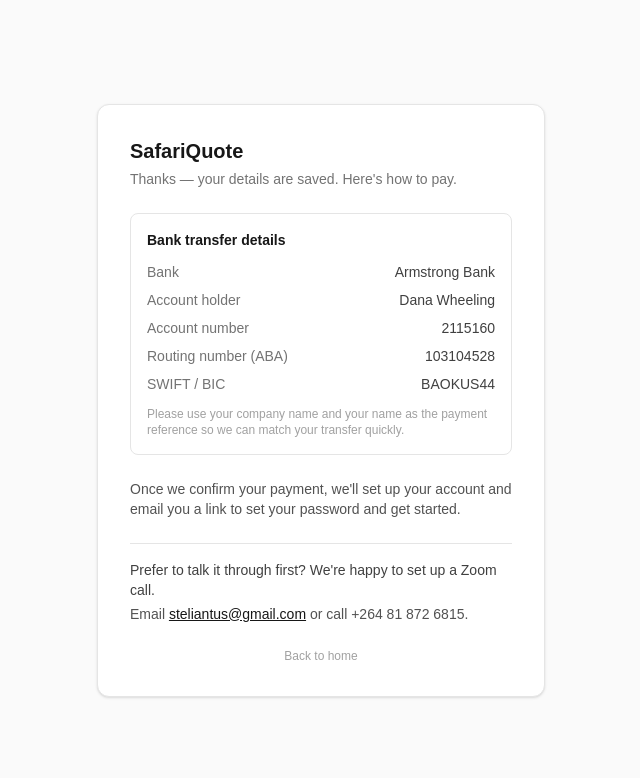
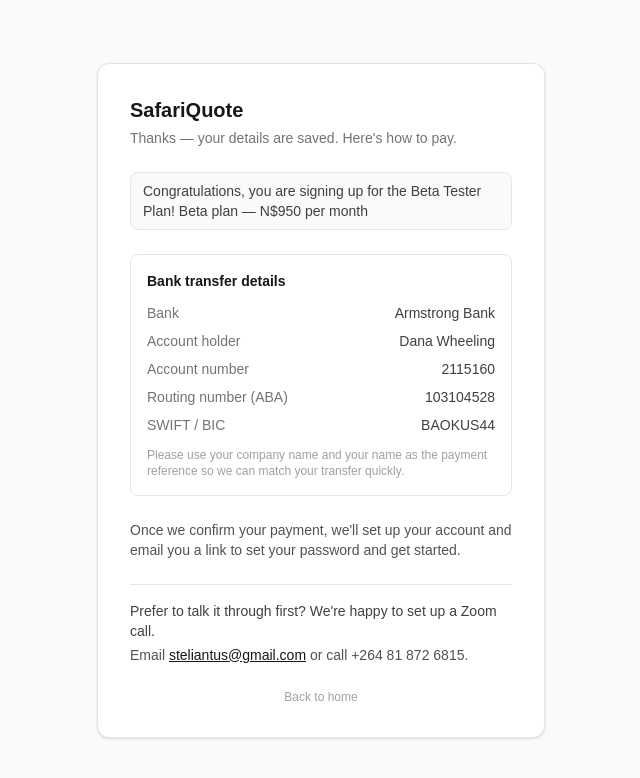
Before and after one commit to Steliantus/SafariQuote-web, a Next.js app in the folder SafariQuote web/: page /signup/payment-details in a window 1280 px wide. Shown: the top 778 px of the page, without its empty margins (319-959 px from the left). Built offline with nearby package versions, Linux system fonts and the light colour scheme.

Commit message:
Fix plan-link bug, force Beta before Sept 29, add congrats text

```diff
--- a/SafariQuote web/app/signup/payment-details/page.js
+++ b/SafariQuote web/app/signup/payment-details/page.js
@@ -1,5 +1,5 @@
 import Link from "next/link";
-import { getPlan } from "@/lib/plans";
+import { resolveSignupPlan } from "@/lib/plans";
 
 // Shown right after someone submits the /signup form. We're not routing
 // payment through PayPal/Wix Pricing Plans checkout right now (PayPal's
@@ -18,7 +18,7 @@ const CONTACT_PHONE = "+264 81 872 6815";
 
 export default async function PaymentDetailsPage({ searchParams }) {
   const params = await searchParams;
-  const plan = getPlan(params?.plan);
+  const plan = resolveSignupPlan(params?.plan);
 
   return (
     <div className="min-h-screen flex items-center justify-center bg-neutral-50 px-4 py-12">
@@ -30,6 +30,11 @@ export default async function PaymentDetailsPage({ searchParams }) {
 
         {plan && (
           <p className="text-sm bg-neutral-50 border border-neutral-200 rounded-lg px-3 py-2 mb-6 text-neutral-700">
+            {plan.key === "beta" && (
+              <>
+                <span className="font-medium">Congratulations, you are signing up for the Beta Tester Plan!</span>{" "}
+              </>
+            )}
             <span className="font-medium">{plan.label}</span> plan &mdash; {plan.price}{" "}
             {plan.period}
           </p>
```
